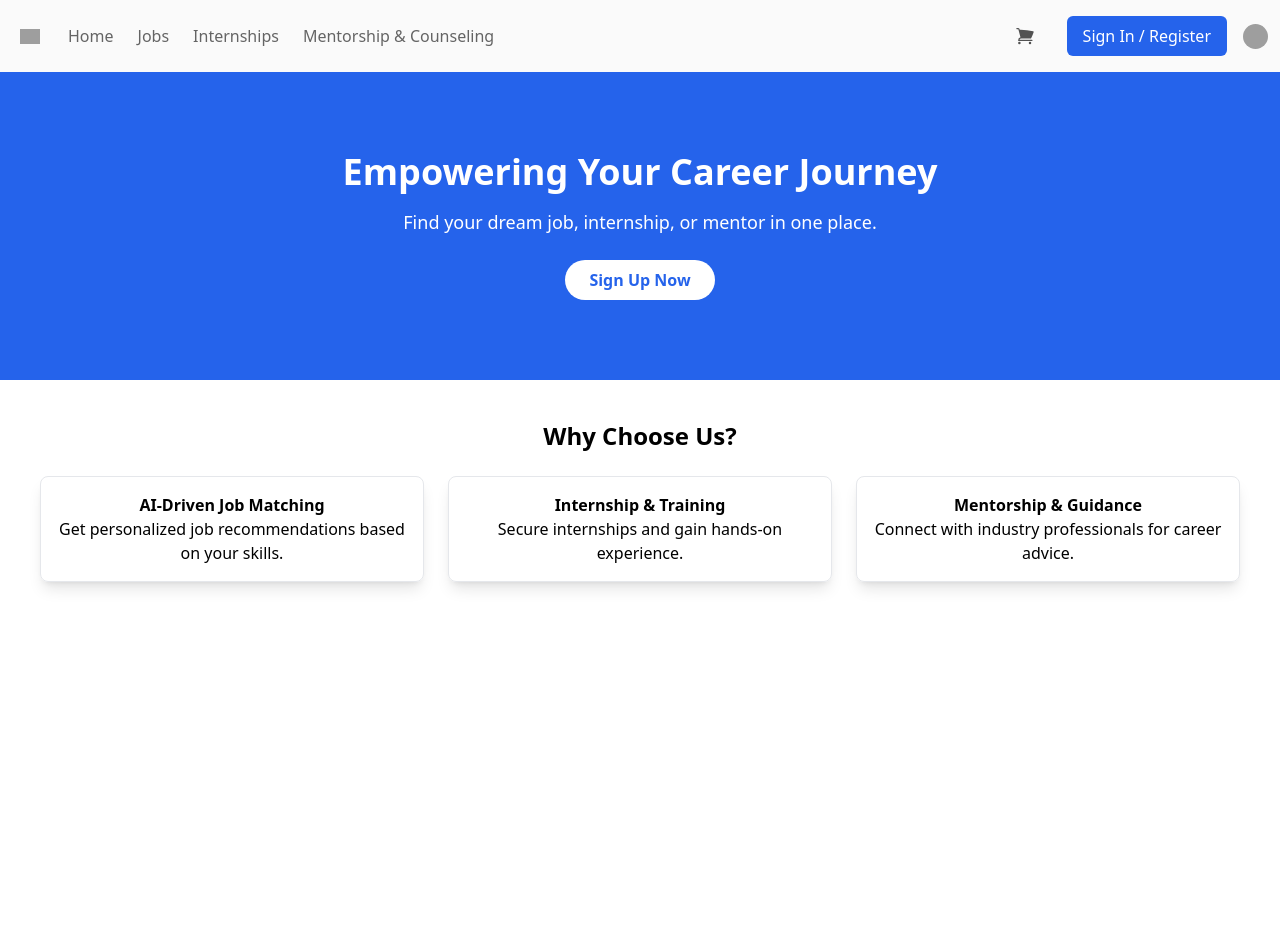
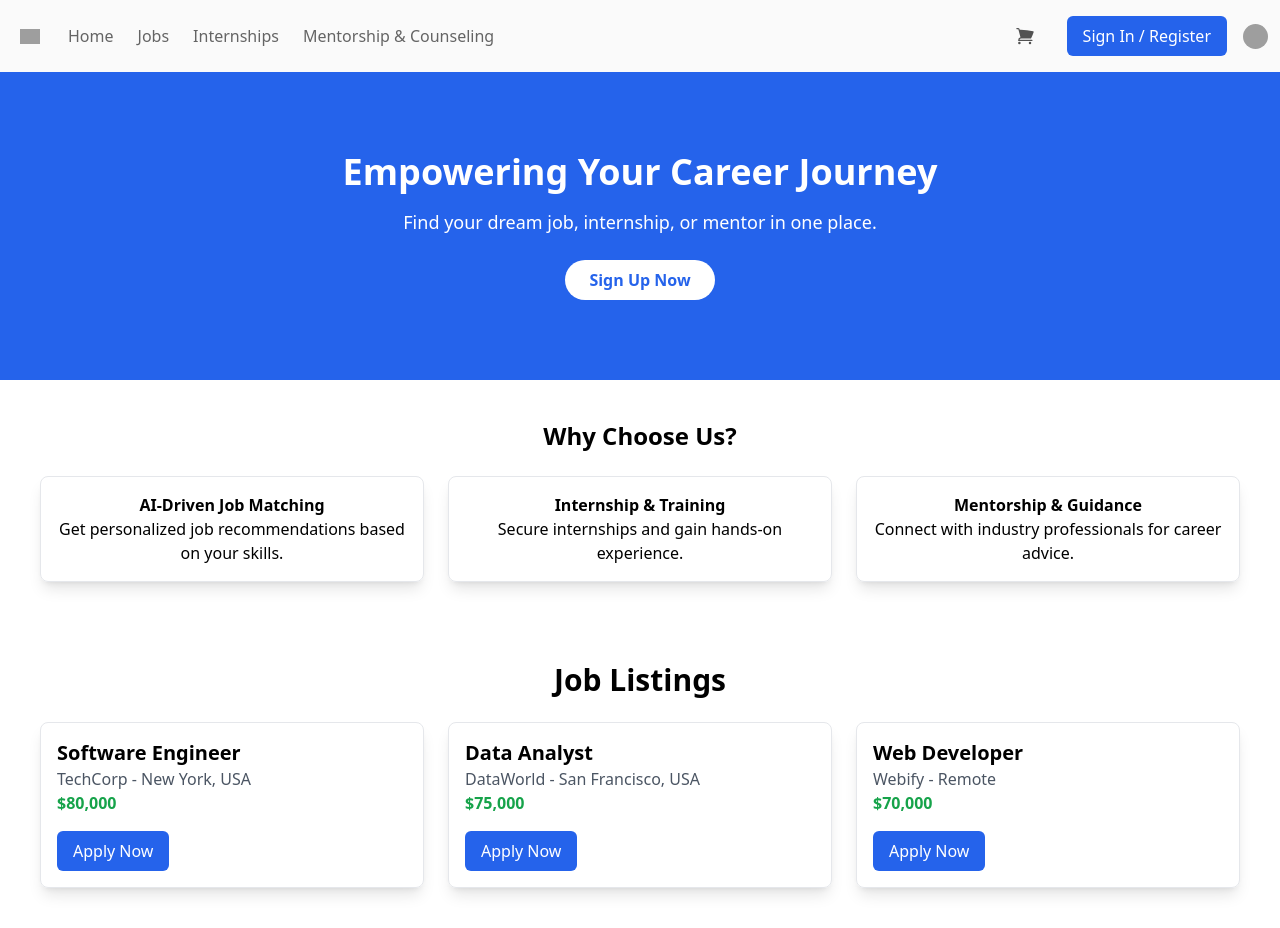
Before and after one commit to shiv-ansh007/job, a Next.js app: page / in a window 1280 px wide. Before the commit the page ends 800 px from the top, so only its background shows below. Built offline with nearby package versions, Linux system fonts and the light colour scheme; grey boxes are pictures that could not be loaded.

Commit message:
intial setup

```diff
--- a/app/page.js
+++ b/app/page.js
@@ -1,11 +1,19 @@
 import Navbar from "@/components/Navbar";
+
+import Jobs from "@/components/Jobs";
 import LandingPage from "@/components/LandingPage";
+
+
 
 export default function Home() {
   return (
      <>
+
      <Navbar/>
-     <LandingPage/>
+      <LandingPage/>
+     <Jobs/>
+
+
      </>
   );
 }
--- /dev/null
+++ b/components/Jobs.jsx
@@ -0,0 +1,35 @@
+'use client';
+import { useState } from "react";
+
+
+
+const jobsData = [
+  { id: 1, title: "Software Engineer", company: "TechCorp", location: "New York, USA", salary: "$80,000" },
+  { id: 2, title: "Data Analyst", company: "DataWorld", location: "San Francisco, USA", salary: "$75,000" },
+  { id: 3, title: "Web Developer", company: "Webify", location: "Remote", salary: "$70,000" }
+];
+
+const Jobs = () => {
+  const [filteredJobs, setFilteredJobs] = useState(jobsData);
+
+  return (
+    <div>
+
+      <section  id= 'jobs'className="p-10">
+        <h1 className="text-3xl font-bold text-center">Job Listings</h1>
+        <div className="grid grid-cols-1 md:grid-cols-3 gap-6 mt-6">
+          {filteredJobs.map((job) => (
+            <div key={job.id} className="p-4 border rounded-lg shadow-lg">
+              <h3 className="font-semibold text-xl">{job.title}</h3>
+              <p className="text-gray-600">{job.company} - {job.location}</p>
+              <p className="text-green-600 font-semibold">{job.salary}</p>
+              <button className="mt-4 px-4 py-2 bg-blue-600 text-white rounded-md">Apply Now</button>
+            </div>
+          ))}
+        </div>
+      </section>
+    </div>
+  );
+};
+
+export default Jobs;
--- a/components/Navbar.js
+++ b/components/Navbar.jsx
@@ -1,4 +1,5 @@
 import Link from "next/link";
+
 
 const Navbar = () => {
   return (
@@ -44,9 +45,9 @@ const Navbar = () => {
               </Link>
             </li>
             <li className="mb-4 lg:mb-0 lg:pe-2">
-              <Link href="/team" className="text-black/60 transition duration-200 hover:text-black/80 dark:text-white/60 dark:hover:text-white/80 lg:px-2">
+              <a href="#jobs" className="text-black/60 transition duration-200 hover:text-black/80 dark:text-white/60 dark:hover:text-white/80 lg:px-2">
                 Jobs
-              </Link>
+              </a>
             </li>
             <li className="mb-4 lg:mb-0 lg:pe-2">
               <Link href="/projects" className="text-black/60 transition duration-200 hover:text-black/80 dark:text-white/60 dark:hover:text-white/80 lg:px-2">
```
Also changed, not shown: components/LandingPage.jsx (renamed from components/landingpage.js).
